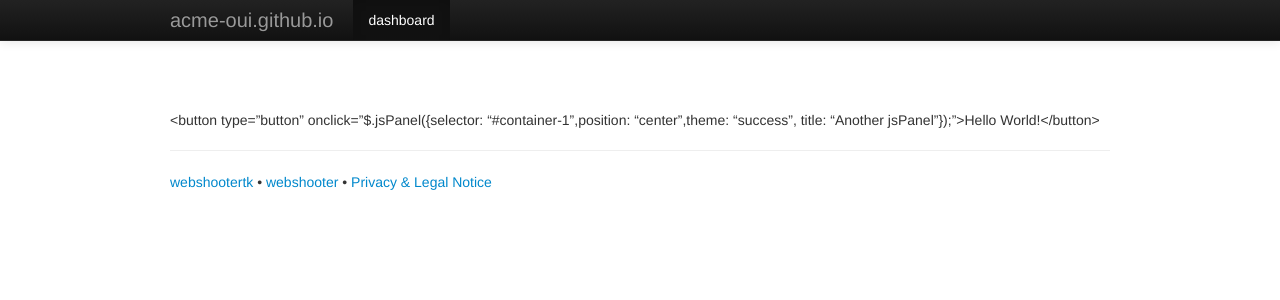
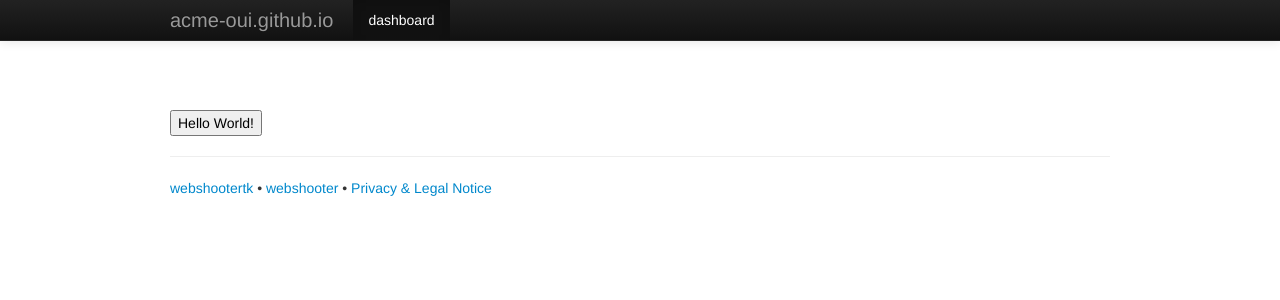
Before and after one commit to ACME-OUI/acme-oui.github.io, a Jekyll site: the page built from dashboard.md, in a window 1280 px wide. Shown: the top 300 px of the page. Built offline with Jekyll 4.4.1, drawn with Linux system fonts in a browser that asks for light colours; nearby versions of some CDN libraries; Markdown is read by kramdown in place of the engine named in the settings; part of the change alters nothing that is shown.

Commit message:
trying to get the panel to work

```diff
--- a/dashboard.md
+++ b/dashboard.md
@@ -4,4 +4,9 @@ title: dashboard
 group: "navigation"
 ---
 
-<button type="button" onclick="$.jsPanel({selector: "#container-1",position: "center",theme: "success", title: "Another jsPanel"});">Hello World!</button>
+<button type="button" onclick="makePanel()">Hello World!</button>
+<script>
+	function makePanel(){
+		$.jsPanel({selector: "#container-1",position: "center",theme: "success", title: "Another jsPanel"});
+	}
+</script>
```
